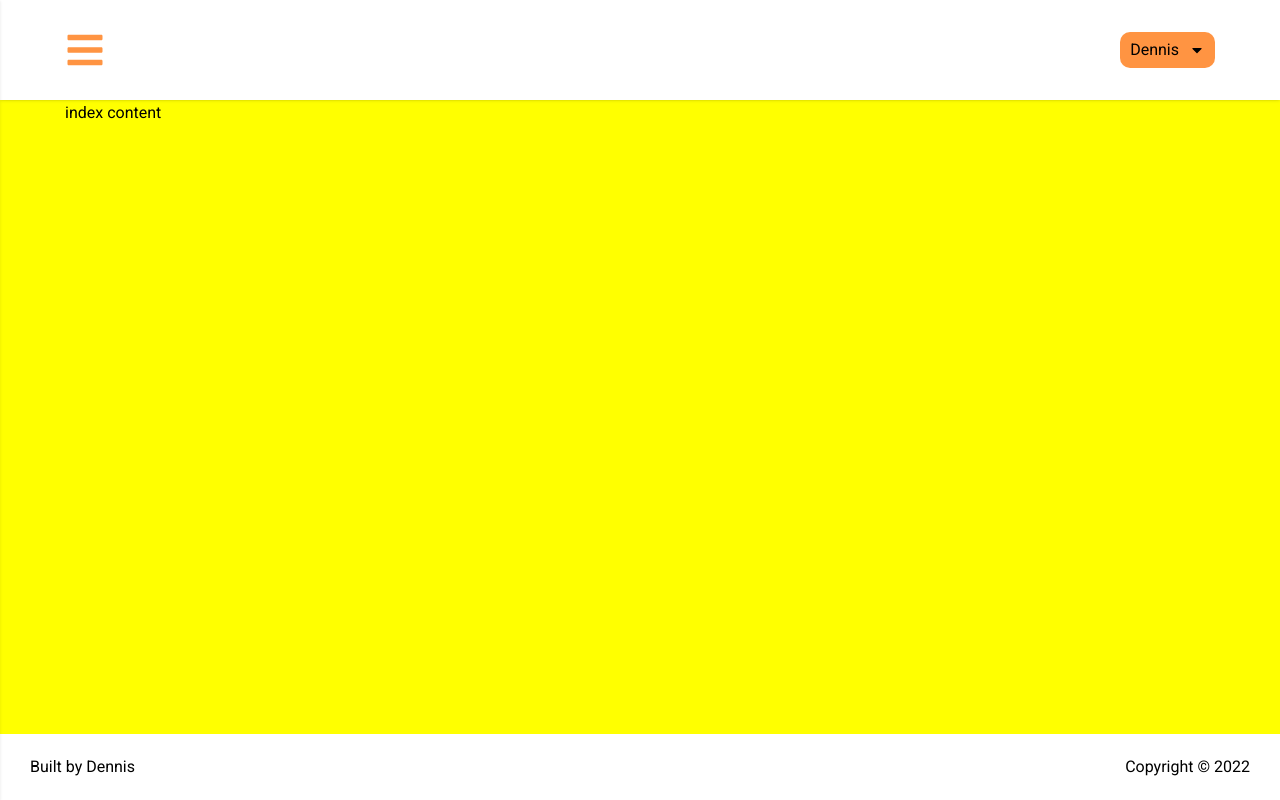
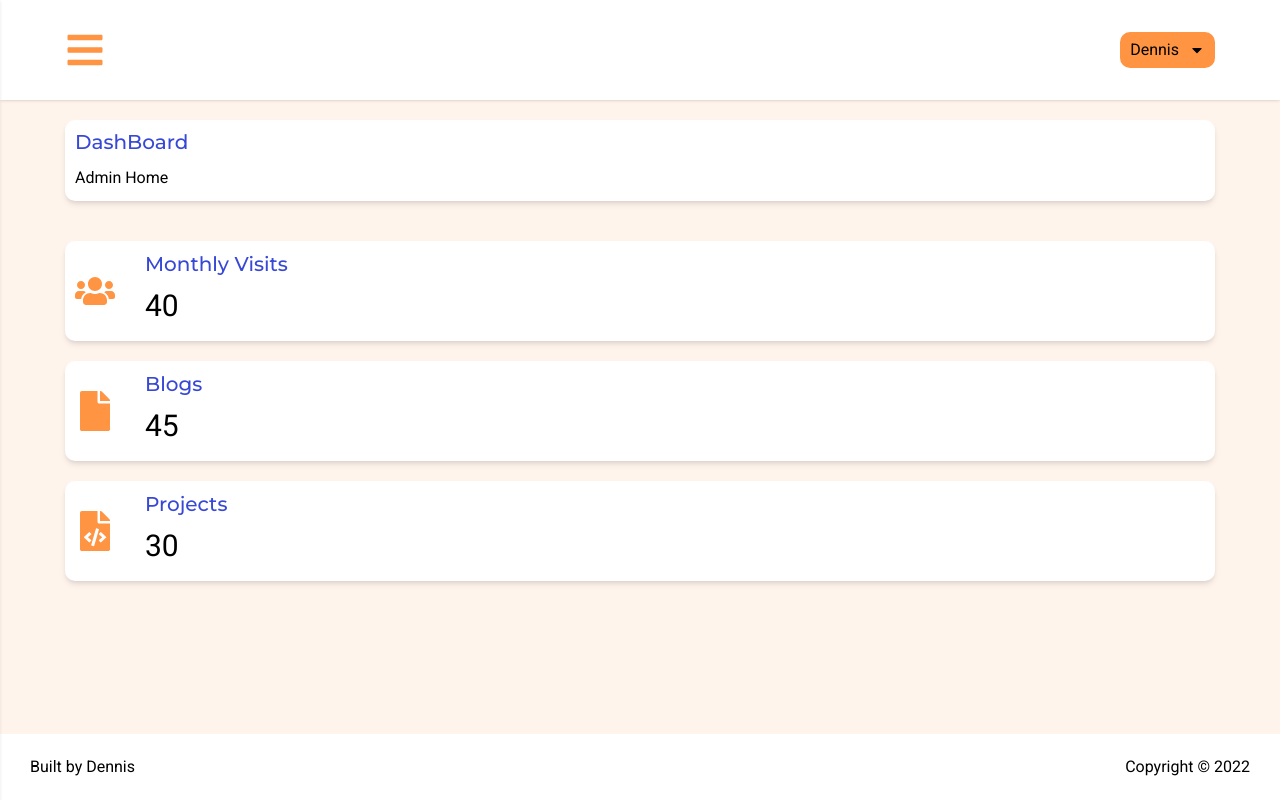
Before and after one commit to devgithinji/portfolio-frontend, a Next.js app: page /admin in a window 1280 px wide. Built offline with nearby package versions, Linux system fonts and the light colour scheme.

Commit message:
admin home

```diff
--- /dev/null
+++ b/components/admin/home/HomeStats.js
@@ -0,0 +1,34 @@
+import React from 'react';
+import {FaFile, FaFileCode, FaUsers} from "react-icons/fa";
+
+const HomeStats = () => {
+    return (
+        <div className="admin-section">
+            <div className="stat-items-list">
+                <div className="stat-item card">
+                    <FaUsers className="stat-item-icon"/>
+                    <div className="stat-info">
+                        <h1 className="card-title">Monthly Visits</h1>
+                        <span>40</span>
+                    </div>
+                </div>
+                <div className="stat-item card">
+                    <FaFile className="stat-item-icon"/>
+                    <div className="stat-info">
+                        <h1 className="card-title">Blogs</h1>
+                        <span>45</span>
+                    </div>
+                </div>
+                <div className="stat-item card">
+                    <FaFileCode className="stat-item-icon"/>
+                    <div className="stat-info">
+                        <h1 className="card-title">Projects</h1>
+                        <span>30</span>
+                    </div>
+                </div>
+            </div>
+        </div>
+    );
+};
+
+export default HomeStats;
--- /dev/null
+++ b/components/admin/layout/BreadCrumbs.js
@@ -0,0 +1,30 @@
+import React from 'react';
+import {FaAngleRight} from "react-icons/fa";
+import Link from "next/link";
+
+const BreadCrumbs = ({pageName, links}) => {
+    return (
+        <div className="bread-crumbs admin-section card">
+            <h1 className="card-title">{pageName}</h1>
+            <div className="bread-crumb-links">
+                {links.map(link => {
+                    if (!link.isPresent) {
+                        return (
+                            <Link href={link.url} className="bread-crumb-link">
+                                <span className="link-name">{link.name}</span>
+                                <FaAngleRight className="bread-crumb-link-icon"/>
+                            </Link>
+                        )
+                    }
+                    return (
+                        <div className="bread-crumb-link">
+                            <span className="link-name">{link.name}</span>
+                        </div>
+                    )
+                })}
+            </div>
+        </div>
+    );
+};
+
+export default BreadCrumbs;
--- a/pages/admin/index.js
+++ b/pages/admin/index.js
@@ -1,11 +1,24 @@
 import React from 'react';
 import AdminLayout from "../../components/admin/layout/AdminLayout";
+import BreadCrumbs from "../../components/admin/layout/BreadCrumbs";
+import HomeStats from "../../components/admin/home/HomeStats";
 
 const Index = () => {
 
+    const breadCrumbData = {
+        pageName: 'DashBoard',
+        links: [
+            {
+                name: 'Admin Home',
+                isPresent: true
+            }
+        ]
+    }
+
     return (
         <AdminLayout>
-            index content
+            <BreadCrumbs {...breadCrumbData}/>
+            <HomeStats/>
         </AdminLayout>
     );
 };
--- a/styles/admin/admin.css
+++ b/styles/admin/admin.css
@@ -1,3 +1,6 @@
+/*===================*\
+#ADMIN CSS
+\*===================*/
 .admin-header {
     height: 100px;
     position: fixed;
@@ -149,8 +152,6 @@
     padding-block: 100px 80px;
     min-height: 100vh;
     position: relative;
-    background: yellow;
-
 }
 
 .admin-footer {
--- /dev/null
+++ b/styles/admin/breadcrumbs.css
@@ -0,0 +1,24 @@
+/*===================*\
+#BREADCRUMBS
+\*===================*/
+.bread-crumbs {
+    display: flex;
+    flex-direction: column;
+    gap: 10px;
+    padding: 10px;
+}
+
+.bread-crumb-links {
+    display: flex;
+    gap: 10px;
+}
+
+.bread-crumb-link {
+    display: flex;
+    align-items: center;
+}
+
+.bread-crumb-link-icon {
+    font-size: 20px;
+    color: var(--accent);
+}
--- /dev/null
+++ b/styles/admin/global-admin.css
@@ -0,0 +1,7 @@
+/*===================*\
+#ADMIN GLOBAL
+\*===================*/
+.admin-section {
+    padding-block: 20px;
+    margin-block: 20px;
+}
--- /dev/null
+++ b/styles/admin/home/admin-home-stats.css
@@ -0,0 +1,32 @@
+/*===================*\
+#ADMIN STATS
+\*===================*/
+
+.stat-items-list {
+    display: grid;
+    gap: 20px;
+}
+
+.stat-item {
+    display: flex;
+    align-items: center;
+    gap: 30px;
+    padding: 10px;
+    cursor: pointer;
+    height: 100px;
+}
+
+.stat-item-icon {
+    font-size: 40px;
+    color: var(--accent);
+}
+
+.stat-info {
+    display: flex;
+    flex-direction: column;
+    gap: 5px;
+}
+
+.stat-info span {
+    font-size: 30px;
+}
--- a/styles/globals.css
+++ b/styles/globals.css
@@ -43,4 +43,7 @@
 @import "custom-slick.css";
 
 /*admin*/
+@import "admin/global-admin.css";
 @import "admin/admin.css";
+@import "admin/breadcrumbs.css";
+@import "admin/home/admin-home-stats.css";
```
